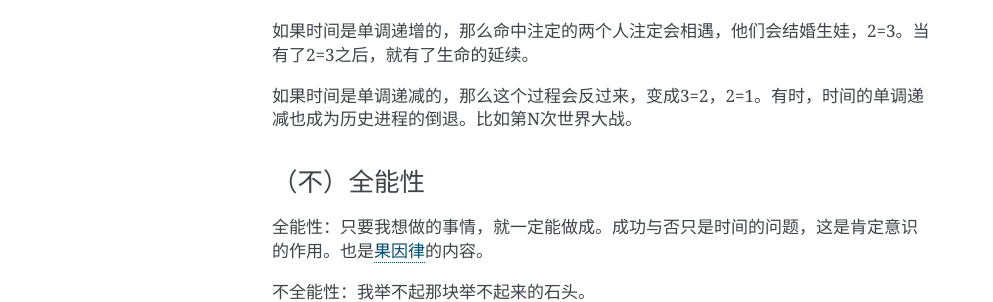
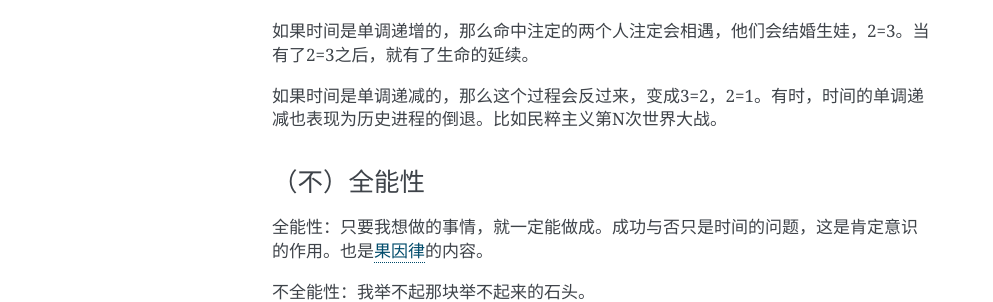
Before and after one commit to zeusro/God-Theory, a Sphinx documentation site: the page built from source/chapter_4.md, in a window 1280 px wide. Shown: the part 686-988 px from the top of the page, without its empty margins (148-1141 px from the left). Built offline with Sphinx 7.4.7, drawn with Linux system fonts in a browser that asks for light colours.

Commit message:
Mon Jun  8 14:39:16 CST 2020

```diff
--- a/source/chapter_4.md
+++ b/source/chapter_4.md
@@ -26,7 +26,7 @@
 
 如果时间是单调递增的，那么命中注定的两个人注定会相遇，他们会结婚生娃，2=3。当有了2=3之后，就有了生命的延续。
 
-如果时间是单调递减的，那么这个过程会反过来，变成3=2，2=1。有时，时间的单调递减也成为历史进程的倒退。比如第N次世界大战。
+如果时间是单调递减的，那么这个过程会反过来，变成3=2，2=1。有时，时间的单调递减也表现为历史进程的倒退。比如民粹主义第N次世界大战。
 
 ### （不）全能性
 
```
